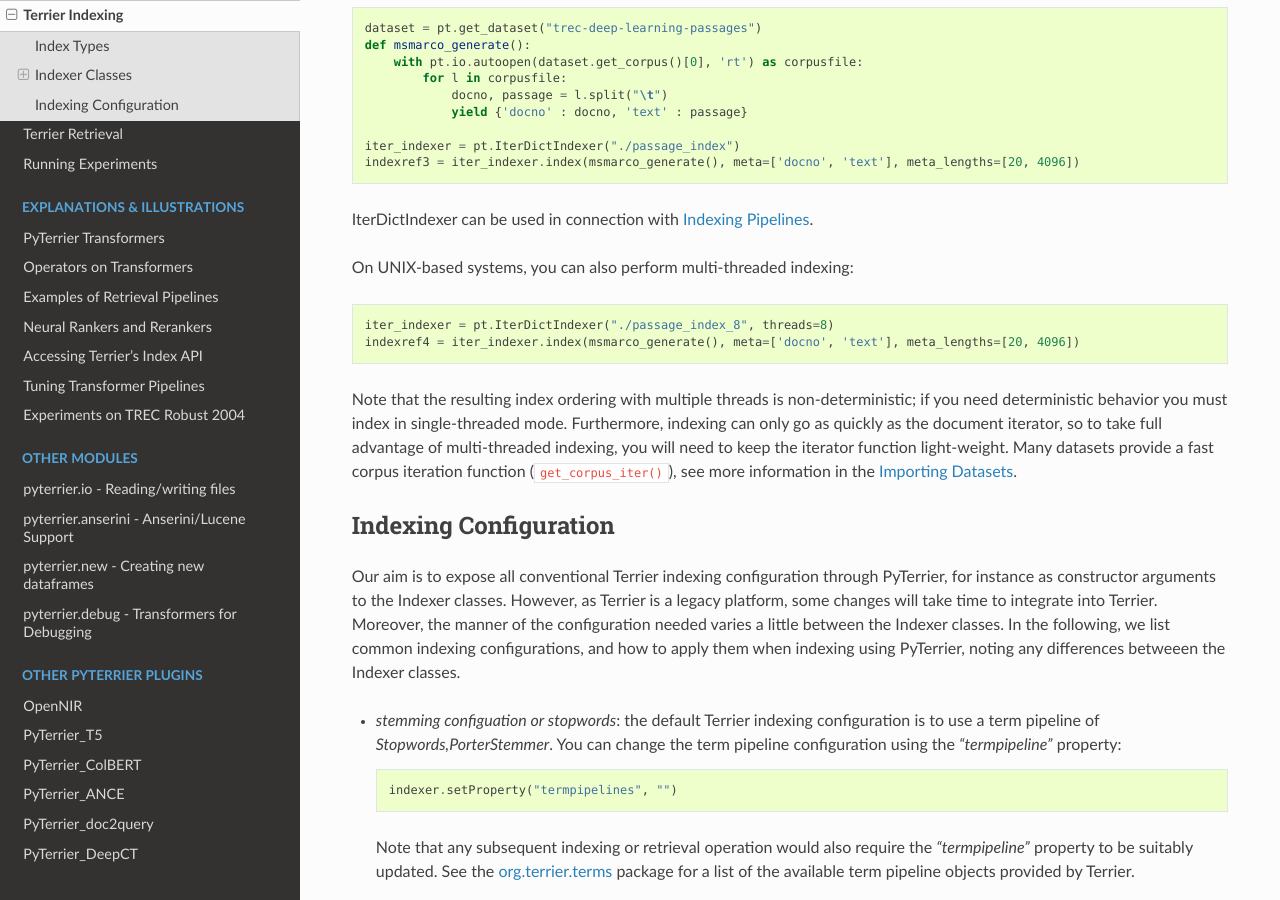
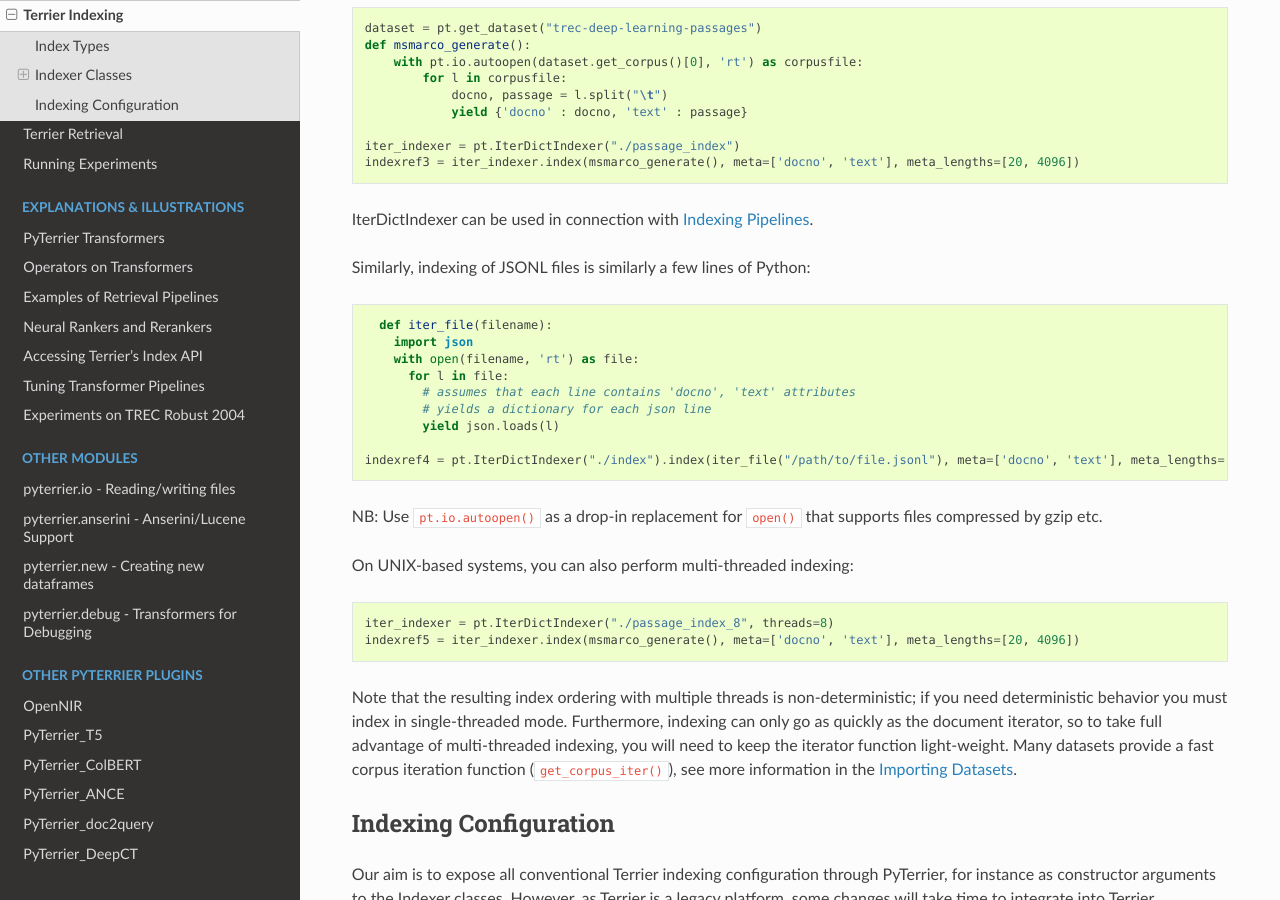
Before and after one commit to terrier-org/pyterrier, a Sphinx documentation site: the page built from docs/terrier-indexing.rst, in a window 1280 px wide and 900 px high, scrolled down 2433 px. Built offline with Sphinx 7.4.7 and the Read the Docs theme 2.0.0, drawn with Linux system fonts in a browser that asks for light colours; pages that are not in the unit, such as notebooks, are missing from menus; the version number is read from the project's files by our own code.

Commit message:
added jsonl example

```diff
--- a/docs/terrier-indexing.rst
+++ b/docs/terrier-indexing.rst
@@ -111,10 +111,24 @@ For example, the tsv file of the MSMARCO Passage Ranking corpus can be indexed a
 
 IterDictIndexer can be used in connection with :ref:`indexing_pipelines`.
 
+Similarly, indexing of JSONL files is similarly a few lines of Python::
+
+    def iter_file(filename):
+      import json
+      with open(filename, 'rt') as file:
+        for l in file:
+          # assumes that each line contains 'docno', 'text' attributes
+          # yields a dictionary for each json line
+          yield json.loads(l)
+
+  indexref4 = pt.IterDictIndexer("./index").index(iter_file("/path/to/file.jsonl"), meta=['docno', 'text'], meta_lengths=[20, 4096])
+
+NB: Use ``pt.io.autoopen()`` as a drop-in replacement for ``open()`` that supports files compressed by gzip etc.
+
 On UNIX-based systems, you can also perform multi-threaded indexing::
 
     iter_indexer = pt.IterDictIndexer("./passage_index_8", threads=8)
-    indexref4 = iter_indexer.index(msmarco_generate(), meta=['docno', 'text'], meta_lengths=[20, 4096])
+    indexref5 = iter_indexer.index(msmarco_generate(), meta=['docno', 'text'], meta_lengths=[20, 4096])
 
 Note that the resulting index ordering with multiple threads is non-deterministic; if you need
 deterministic behavior you must index in single-threaded mode. Furthermore, indexing can only go
```
